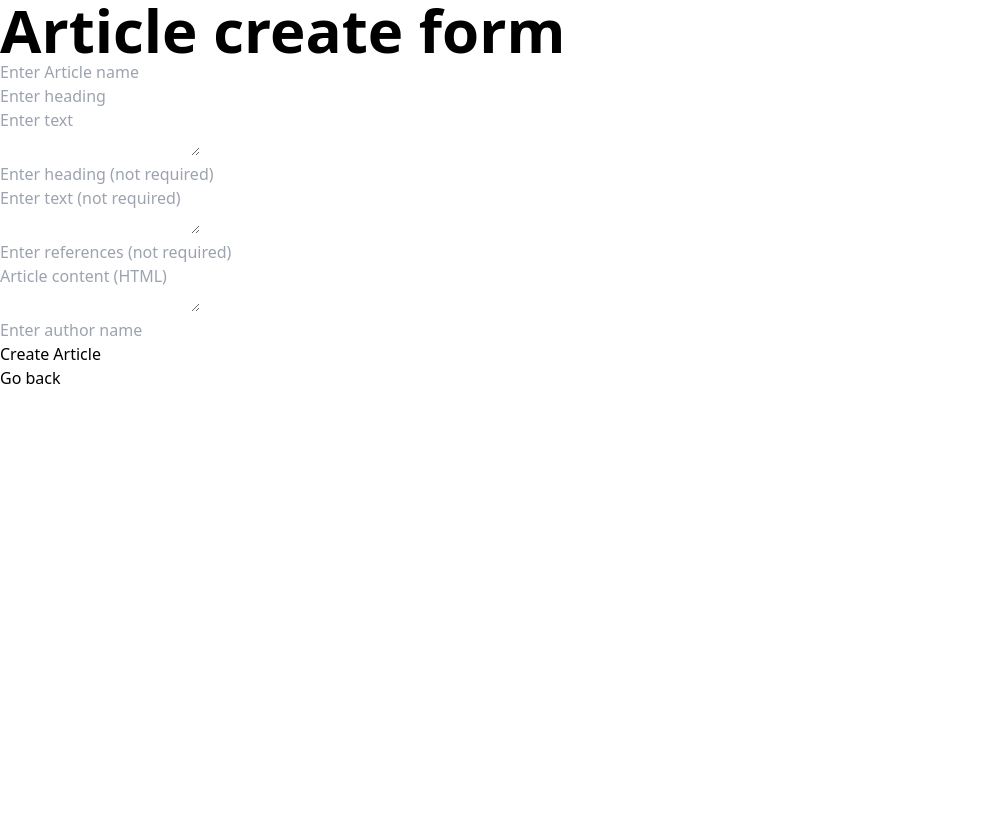
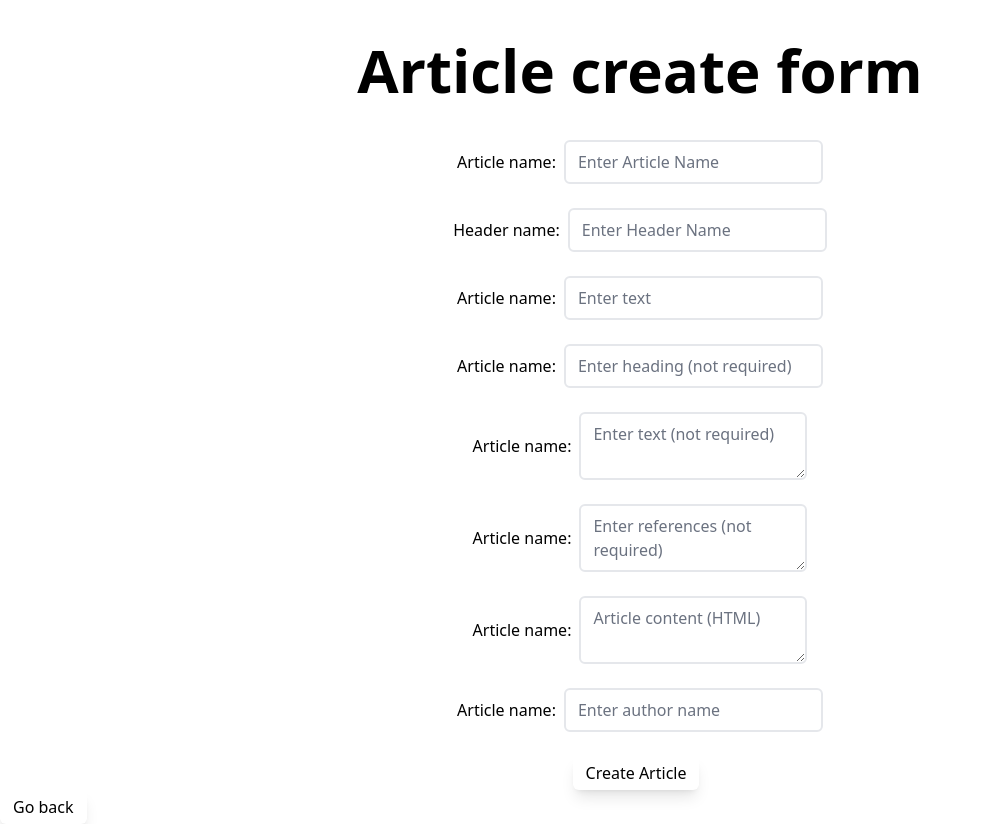
Before and after one commit to CrazyGuyExe/Project-WAP-MAY-2024-bca01c1e0a825b41fdba1ce2ea94e338aedb0fd3, a React (Vite) app in the folder client/: page /createarticle in a window 1280 px wide. Shown: the whole page, without its empty margins (0-982 px from the left). Before the commit the page ends 800 px from the top, so only its background shows below. Built offline with nearby package versions, Linux system fonts and the light colour scheme.

Commit message:
Dominick Commit 1

```diff
--- a/client/src/pages/ArticleCreateForm/ArticleCreateForm.jsx
+++ b/client/src/pages/ArticleCreateForm/ArticleCreateForm.jsx
@@ -1,28 +1,28 @@
-import { Link, useNavigate } from "react-router-dom";
-import { useState, useEffect } from "react";
-import { createArticle } from "../../models/Article";
+import { Link, useNavigate } from 'react-router-dom'
+import { useState, useEffect } from 'react'
+import { createArticle } from '../../models/Article'
 
 export default function ArticleCreateForm() {
-  const [formData, setFormData] = useState();
-  const [info, setInfo] = useState();
-  const navigate = useNavigate();
+    const [formData, setFormData] = useState()
+    const [info, setInfo] = useState()
+    const navigate = useNavigate()
 
     const postForm = async () => {
-    const article = await createArticle(formData);
+        const article = await createArticle(formData)
         if (article.status === 201) {
-      redirectToSuccessPage(article.payload._id);
+            redirectToSuccessPage(article.payload._id)
         } else {
-      setInfo(article.msg);
+            setInfo(article.msg)
         }
     }
 
     const handleChange = (e) => {
-    setFormData({...formData, [e.target.name]: e.target.value});
+        setFormData({ ...formData, [e.target.name]: e.target.value })
     }
 
     const handlePost = (e) => {
-    e.preventDefault();
-    postForm();
+        e.preventDefault()
+        postForm()
     }
 
     const redirectToSuccessPage = (id) => {
@@ -31,31 +31,123 @@ export default function ArticleCreateForm() {
 
     return (
         <>
-      <h1>Article create form</h1>
-      <form>
-        <input type="text" name="name" required placeholder="Enter Article name" onChange={e => handleChange(e)}/>
+            <h1 className="p-10 text-center">Article create form</h1>
+            <form className="">
+                <div className="flex items-center justify-center">
+                    <p className="b mr-2">Article name:</p>
+                    <input
+                        type="text"
+                        name="name"
+                        required
+                        placeholder="Enter Article Name"
+                        onChange={(e) => handleChange(e)}
+                        className="rounded-md border-2 border-gray-200 px-3 py-2 text-gray-700 placeholder-gray-500 focus:border-green-600 focus:outline-none"
+                    />
+                </div>
+
                 <br></br>
-        <input type="text" name="heading" required placeholder="Enter heading" onChange={e => handleChange(e)}/>
+                <div className="flex items-center justify-center">
+                    <p className="mr-2">Header name:</p>
+                    <input
+                        type="text"
+                        name="heading"
+                        required
+                        placeholder="Enter Header Name"
+                        onChange={(e) => handleChange(e)}
+                        className="rounded-md border-2 border-gray-200 px-3 py-2 text-gray-700 placeholder-gray-500 focus:border-green-600 focus:outline-none"
+                    />
+                </div>
                 <br></br>
-        <textarea type="text" name="body" required placeholder="Enter text" onChange={e => handleChange(e)}/>
+                <div className="flex items-center justify-center">
+                    <p className="mr-2">Article name:</p>
+                    <input
+                        type="text"
+                        name="body"
+                        required
+                        placeholder="Enter text"
+                        onChange={(e) => handleChange(e)}
+                        className="rounded-md border-2 border-gray-200 px-3 py-2 text-gray-700 placeholder-gray-500 focus:border-green-600 focus:outline-none"
+                    />
+                </div>
+
                 <br></br>
-        <input type="text" name="heading2" required placeholder="Enter heading (not required)" onChange={e => handleChange(e)}/>
+                <div className="flex items-center justify-center">
+                    <p className="mr-2">Article name:</p>
+                    <input
+                        type="text"
+                        name="heading2"
+                        required
+                        placeholder="Enter heading (not required)"
+                        onChange={(e) => handleChange(e)}
+                        className="rounded-md border-2 border-gray-200 px-3 py-2 text-gray-700 placeholder-gray-500 focus:border-green-600 focus:outline-none"
+                    />
+                </div>
+
                 <br></br>
-        <textarea type="text" name="body2" required placeholder="Enter text (not required)" onChange={e => handleChange(e)}/>
+                <div className="flex items-center justify-center">
+                    <p className="mr-2">Article name:</p>
+                    <textarea
+                        type="text"
+                        name="body2"
+                        required
+                        placeholder="Enter text (not required)"
+                        onChange={(e) => handleChange(e)}
+                        className="rounded-md border-2 border-gray-200 px-3 py-2 text-gray-700 placeholder-gray-500 focus:border-green-600 focus:outline-none"
+                    />
+                </div>
+
                 <br></br>
-        <input type="text" name="reference" required placeholder="Enter references (not required)" onChange={e => handleChange(e)}/>
+                <div className="flex items-center justify-center">
+                    <p className="mr-2">Article name:</p>
+                    <textarea
+                        type="text"
+                        name="reference"
+                        required
+                        placeholder="Enter references (not required)"
+                        onChange={(e) => handleChange(e)}
+                        className="rounded-md border-2 border-gray-200 px-3 py-2 text-gray-700 placeholder-gray-500 focus:border-green-600 focus:outline-none"
+                    />
+                </div>
+
                 <br></br>
-        <textarea type="text" name="content" required placeholder="Article content (HTML)" onChange={e => handleChange(e)} />
+                <div className="flex items-center justify-center">
+                    <p className="mr-2">Article name:</p>
+                    <textarea
+                        type="text"
+                        name="content"
+                        required
+                        placeholder="Article content (HTML)"
+                        onChange={(e) => handleChange(e)}
+                        className="rounded-md border-2 border-gray-200 px-3 py-2 text-gray-700 placeholder-gray-500 focus:border-green-600 focus:outline-none"
+                    />
+                </div>
+
                 <br></br>
-        <input type="text" name="author" required placeholder="Enter author name" onChange={e => handleChange(e)}/>
+                <div className="flex items-center justify-center">
+                    <p className="mr-2">Article name:</p>
+                    <input
+                        type="text"
+                        name="author"
+                        required
+                        placeholder="Enter author name"
+                        onChange={(e) => handleChange(e)}
+                        className="rounded-md border-2 border-gray-200 px-3 py-2 text-gray-700 placeholder-gray-500 focus:border-green-600 focus:outline-none"
+                    />
+                </div>
+
                 <br></br>
-        <button onClick={handlePost}>
+                <div className="flex items-center justify-center">
+                    <button
+                        className='shadow-lg relative mr-2 inline-block px-3 py-1 rounded-md border border-transparent transition-colors duration-300 hover:bg-green-500  hover:text-white'
+                        onClick={handlePost}
+                    >
                         Create Article
-        </button>
+                    </button>{' '}
+                </div>
             </form>
-      <Link to={"/"}>
-        <p>Go back</p>
+            <Link to={'/'}>
+                <p className='shadow-lg relative mr-2 inline-block px-3 py-1 rounded-md border border-transparent transition-colors duration-300 hover:bg-red-500  hover:text-white '>Go back</p>
             </Link>
         </>
-  );
+    )
 }
```
Lines whose indentation alone changed are shown as unchanged.
